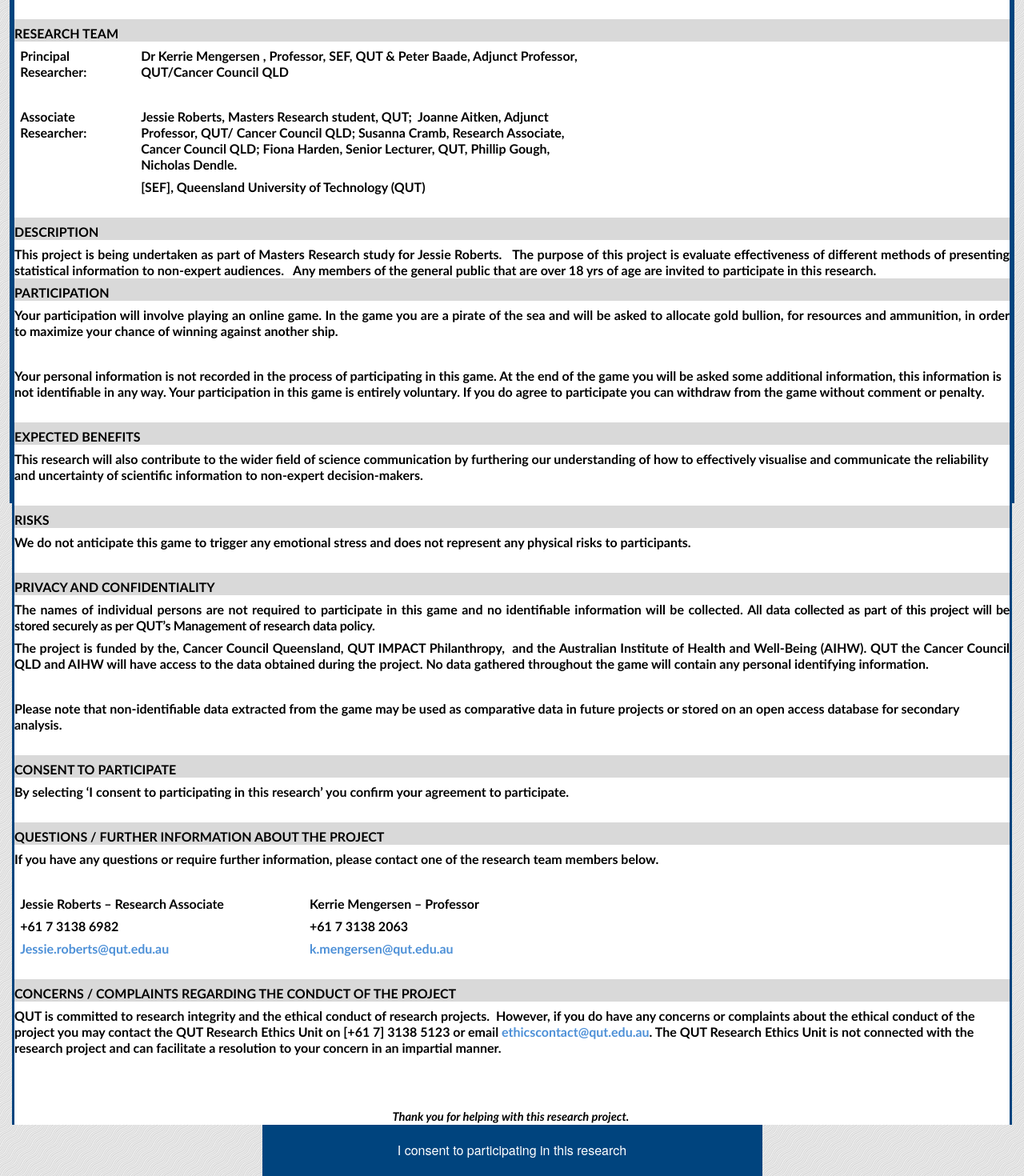
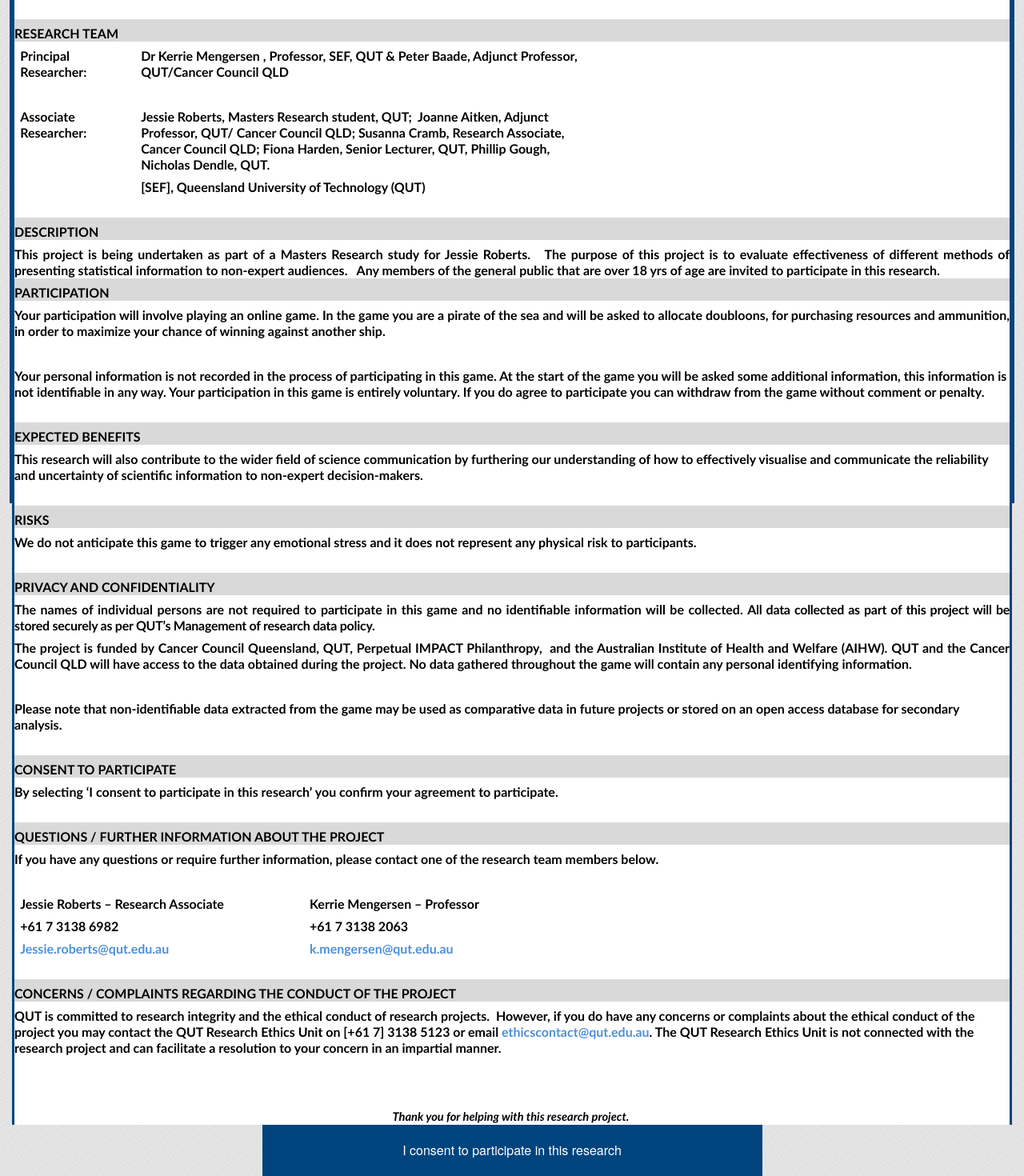
Before and after one commit to inambioinfo/d3_cancer_atlas, a Flask app: page /ethics in a window 1280 px wide. Shown: the part 221-1691 px from the top of the page at 80% size. Run offline with Flask 2, Linux system fonts and the light colour scheme; parts of the project's set-up code (start-up, migrations or seed data) failed here and were passed over; some libraries are stand-ins or nearby versions; some web fonts are replaced.

Commit message:
Minor text changes. Ethics page phrasing upgraded.

```diff
--- a/templates/decision_check.html
+++ b/templates/decision_check.html
@@ -16,7 +16,7 @@
 			<section class="form-container">
 				<form action="/decision_conf_submit" method="post">
 					<p>Are ye: <br>
-						<input type="radio" name=conf value="very" required>   Very Confident
+						<input type="radio" name=conf value="very" required>   Very Confident<br>
 						<input type="radio" name=conf value="avg" required>   Confident<br>
 						<input type="radio" name=conf value="not" required>   Unsure<br>
 						<input type="radio" name=conf value="vnot" required>   Very Unsure<br>
--- a/templates/ethics.html
+++ b/templates/ethics.html
@@ -100,7 +100,7 @@
   student, QUT; <span> </span>Joanne Aitken, Adjunct
   Professor, QUT/ Cancer Council QLD; Susanna <span >Cramb</span>,
   Research Associate, Cancer Council QLD; Fiona Harden, Senior Lecturer, QUT,
-  Phillip Gough, Nicholas Dendle. </span></p>
+  Phillip Gough, Nicholas Dendle, QUT. </span></p>
   </td>
  </tr>
  <tr style='height:10.8pt'>
@@ -129,10 +129,10 @@
 
 <p style='text-align:justify'><span
 style='font-family:"Calibri",sans-serif;'>This
-project is being undertaken as part of Masters Research study for Jessie
+project is being undertaken as part of a Masters Research study for Jessie
 Roberts.<span>  </span><span
 > </span>The purpose of this project is </span><span
-style='font-family:"Calibri",sans-serif;'>evaluate effectiveness of different methods of
+style='font-family:"Calibri",sans-serif;'>to evaluate effectiveness of different methods of
 presenting statistical information to non-expert audiences. <span
 > </span><span> </span></span><span
  style='font-family:"Calibri",sans-serif;'>Any
@@ -146,7 +146,7 @@
 <p style='text-align:justify'><span
 style='font-family:"Calibri",sans-serif;'>Your
 participation will involve playing an online game. In the game you are a pirate
-of the sea and will be asked to allocate gold bullion, for resources and
+of the sea and will be asked to allocate doubloons, for purchasing resources and
 ammunition, in order to maximize your chance of winning against another ship. <span
 > </span></span></p>
 
@@ -155,7 +155,7 @@
 
 <p ><span style='
 font-family:"Calibri",sans-serif;color:black;'>Your personal information is not recorded in the
-process of participating in this game. At the end of the game you will be asked
+process of participating in this game. At the start of the game you will be asked
 some additional information, this information is not identifiable in any way. Your
 partici</span><span style='font-family:"Calibri",sans-serif;
 ;'>pation in this game is
@@ -184,8 +184,8 @@
 text-transform:uppercase;'>Risks</span></b></p>
 
 <p ><span style='
-font-family:"Calibri",sans-serif;'>We do not anticipate this game to trigger any emotional stress and does
-not represent any physical risks to participants. </span><span
+font-family:"Calibri",sans-serif;'>We do not anticipate this game to trigger any emotional stress and it does
+not represent any physical risk to participants. </span><span
 style='font-family:"Calibri",sans-serif;'></span></p>
 
 <p ><span style='
@@ -206,9 +206,9 @@
 
 <p style='text-align:justify'><span
 style='font-family:"Calibri",sans-serif;'>The
-project is funded by the, Cancer Council Queensland, QUT IMPACT
+project is funded by Cancer Council Queensland, QUT, Perpetual IMPACT
 Philanthropy,<span>  </span>and the Australian
-Institute of Health and Well-Being (AIHW). QUT the Cancer Council QLD and AIHW
+Institute of Health and Welfare (AIHW). QUT and the Cancer Council QLD
 will have access to the data obtained during the project. No data gathered
 throughout the game will contain any personal identifying information. </span></p>
 
@@ -229,7 +229,7 @@
 ;'></span></p>
 
 <p ><span style='
-font-family:"Calibri",sans-serif;'>By selecting ‘I consent to participating in this research’ you confirm
+font-family:"Calibri",sans-serif;'>By selecting ‘I consent to participate in this research’ you confirm
 your agreement to participate.</span></p>
 
 <p ><span style='
@@ -327,6 +327,6 @@
 ;font-family:"Calibri",sans-serif;'></span></b></p>
 
 </div>
-	<footer class="next-state-footer" id="welcome-footer"><a href="/ethics?accept=1" class="next-state-button">I consent to participating in this research</footer>
+	<footer class="next-state-footer" id="welcome-footer"><a href="/ethics?accept=1" class="next-state-button">I consent to participate in this research</footer>
 </body>
 </html>
--- a/templates/index.html
+++ b/templates/index.html
@@ -24,7 +24,7 @@
 					</p>
 				</aside>
 			{% else %}
-				<h1>Aye, quatermaster!</h1>
+				<h1>Aye, quartermaster!</h1>
 				<aside class="captain-welcome">
 					{% if session['dial_log'] < 0.5 %}
 					<p>
--- a/templates/risk.html
+++ b/templates/risk.html
@@ -9,7 +9,7 @@
 </head>
 <body>
    <header></header>
-   <p><!--The time has come to spend the doubloons. We'll be more likely to suceed when we attack a ship ye've spent on, and more is better.-->Spend your dublons on the ships you want to support</p>
+   <p><!--The time has come to spend the doubloons. We'll be more likely to suceed when we attack a ship ye've spent on, and more is better.-->Spend your doubloons on the ships you want to attack.</p>
    <article id="resource-container">
       {% for ship in ships %}
       <article class="flag row-{{ ship.number + 1 }} {{ ship.nationality }}">
```
